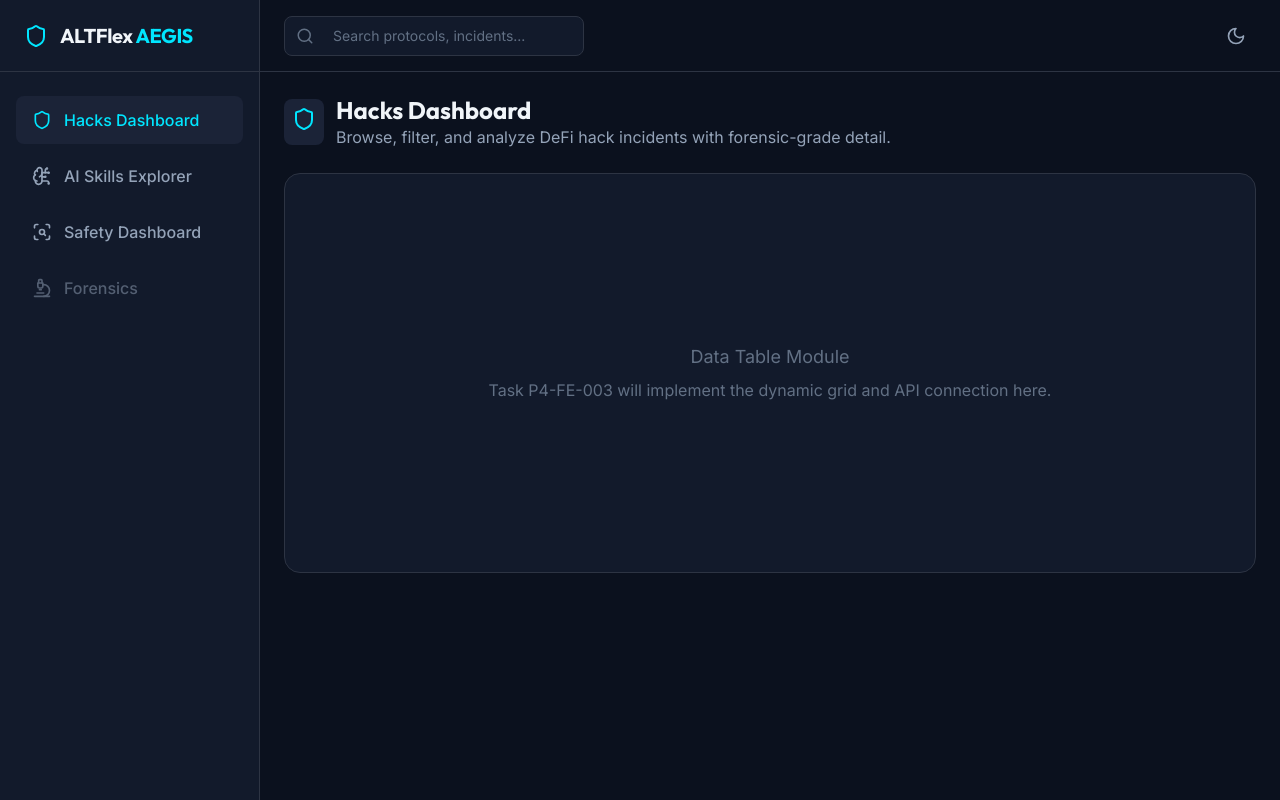
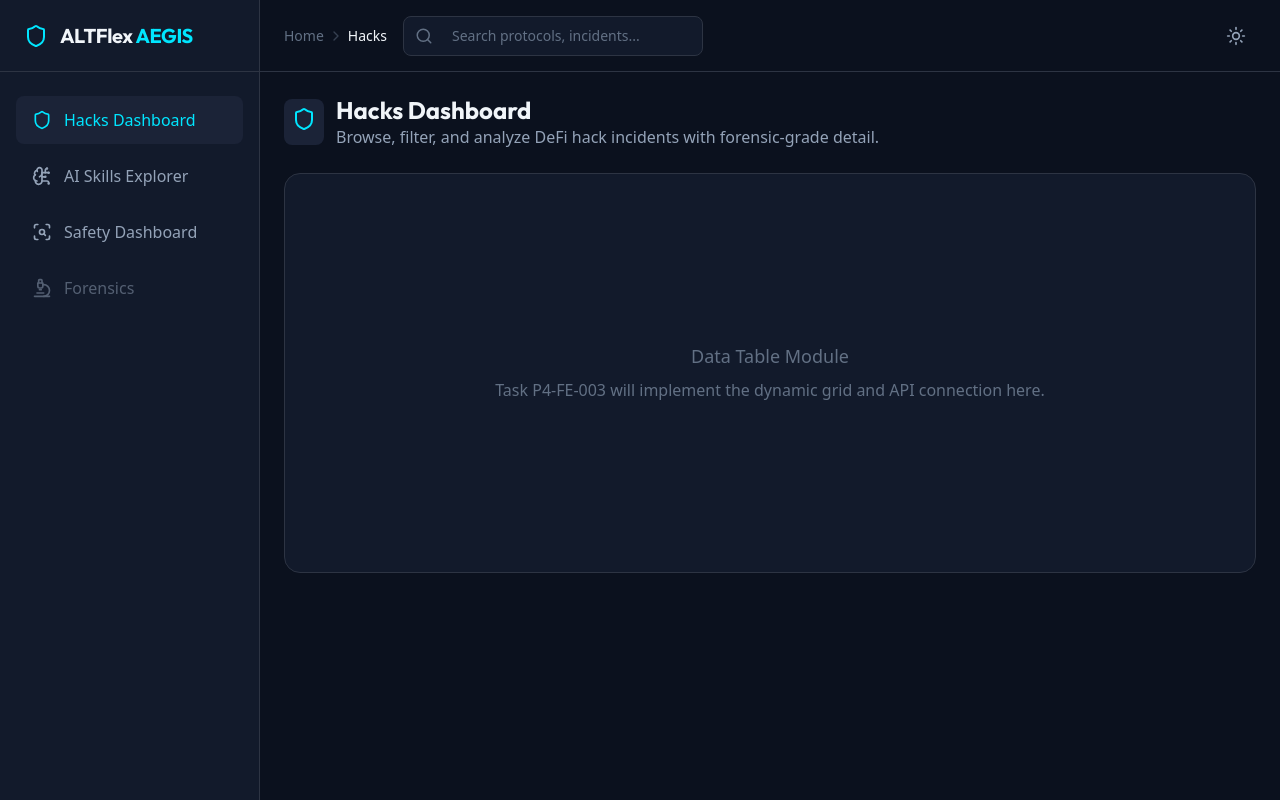
Before and after one commit to Artificial-Ledger-Technology/ALT-Flex, a Next.js app in the folder apps/web/: page /hacks in a window 1280 px wide. Built offline with nearby package versions, Linux system fonts and the light colour scheme.

Commit message:
✨ feat(web): implement layout shell and responsive sidebar (P4-FE-002)

```diff
--- a/apps/web/src/app/layout.tsx
+++ b/apps/web/src/app/layout.tsx
@@ -1,6 +1,7 @@
 import type { Metadata } from 'next';
 import { Inter, Outfit } from 'next/font/google';
 import '../styles/globals.css';
+import { ThemeProvider } from '@/components/providers/ThemeProvider';
 
 const inter = Inter({
   subsets: ['latin'],
@@ -26,8 +27,17 @@ export default function RootLayout({
   children: React.ReactNode;
 }>) {
   return (
-    <html lang="en" className={`${inter.variable} ${outfit.variable}`} suppressHydrationWarning>
-      <body>{children}</body>
+    <html lang="en" suppressHydrationWarning>
+      <body className={`${inter.variable} ${outfit.variable}`}>
+        <ThemeProvider
+          attribute="data-theme"
+          defaultTheme="dark"
+          enableSystem={false}
+          disableTransitionOnChange
+        >
+          {children}
+        </ThemeProvider>
+      </body>
     </html>
   );
 }
--- /dev/null
+++ b/apps/web/src/components/layout/Breadcrumbs.tsx
@@ -0,0 +1,53 @@
+'use client';
+
+import Link from 'next/link';
+import { usePathname } from 'next/navigation';
+import { ChevronRight } from 'lucide-react';
+import React from 'react';
+
+export function Breadcrumbs(): React.ReactNode {
+  const pathname = usePathname();
+
+  if (pathname === '/') return null;
+
+  const pathSegments = pathname.split('/').filter((segment: string) => segment !== '');
+
+  const formatSegment = (segment: string) => {
+    return segment
+      .replace(/-/g, ' ')
+      .replace(/\b\w/g, (char) => char.toUpperCase());
+  };
+
+  return (
+    <nav aria-label="Breadcrumb" className="flex items-center text-sm" style={{ display: 'flex', alignItems: 'center', fontSize: 'var(--font-size-sm)', color: 'var(--text-muted)' }}>
+      <ol style={{ display: 'flex', alignItems: 'center', margin: 0, padding: 0, listStyle: 'none' }}>
+        <li>
+          <Link href="/" style={{ color: 'var(--text-muted)' }} className="hover:text-primary transition-colors">
+            Home
+          </Link>
+        </li>
+        {pathSegments.map((segment: string, index: number) => {
+          const isLast = index === pathSegments.length - 1;
+          const href = `/${pathSegments.slice(0, index + 1).join('/')}`;
+
+          return (
+            <React.Fragment key={segment}>
+              <ChevronRight size={16} style={{ margin: '0 var(--space-1)', opacity: 0.5 }} />
+              <li>
+                {isLast ? (
+                  <span style={{ color: 'var(--text-primary)', fontWeight: 500 }} aria-current="page">
+                    {formatSegment(segment)}
+                  </span>
+                ) : (
+                  <Link href={href} style={{ color: 'var(--text-muted)' }} className="hover:text-primary transition-colors">
+                    {formatSegment(segment)}
+                  </Link>
+                )}
+              </li>
+            </React.Fragment>
+          );
+        })}
+      </ol>
+    </nav>
+  );
+}
--- a/apps/web/src/components/layout/Header.tsx
+++ b/apps/web/src/components/layout/Header.tsx
@@ -1,6 +1,9 @@
 'use client';
 
-import { Menu, Search, Moon } from 'lucide-react';
+import { Menu, Search, Moon, Sun } from 'lucide-react';
+import { useTheme } from 'next-themes';
+import { Breadcrumbs } from './Breadcrumbs';
+import { useEffect, useState } from 'react';
 import styles from './Header.module.css';
 
 interface HeaderProps {
@@ -8,6 +11,14 @@ interface HeaderProps {
 }
 
 export function Header({ onMenuClick }: HeaderProps): React.ReactNode {
+  const { theme, setTheme } = useTheme();
+  const [mounted, setMounted] = useState(false);
+
+  // Avoid hydration mismatch by only rendering theme toggle after mount
+  useEffect(() => {
+    setMounted(true);
+  }, []);
+
   return (
     <header className={styles.header}>
       <div className={styles.leftSection}>
@@ -18,6 +29,10 @@ export function Header({ onMenuClick }: HeaderProps): React.ReactNode {
         >
           <Menu />
         </button>
+
+        <div style={{ display: 'flex', alignItems: 'center', gap: 'var(--space-4)' }}>
+          <Breadcrumbs />
+        </div>
 
         <div className={styles.searchContainer}>
           <Search className={styles.searchIcon} />
@@ -30,13 +45,16 @@ export function Header({ onMenuClick }: HeaderProps): React.ReactNode {
       </div>
 
       <div className={styles.rightSection}>
-        <button
-          className={styles.iconBtn}
-          aria-label="Toggle dark mode"
-          title="Dark mode is default for AEGIS v3.0"
-        >
-          <Moon size={20} />
-        </button>
+        {mounted && (
+          <button
+            className={styles.iconBtn}
+            aria-label="Toggle theme"
+            title="Toggle light/dark theme"
+            onClick={() => setTheme(theme === 'dark' ? 'light' : 'dark')}
+          >
+            {theme === 'dark' ? <Sun size={20} /> : <Moon size={20} />}
+          </button>
+        )}
       </div>
     </header>
   );
--- a/apps/web/src/components/layout/Sidebar.module.css
+++ b/apps/web/src/components/layout/Sidebar.module.css
@@ -27,6 +27,9 @@
   font-size: var(--font-size-xl);
   color: var(--text-primary);
   letter-spacing: -0.02em;
+  white-space: nowrap;
+  overflow: hidden;
+  text-overflow: ellipsis;
 }
 
 .logoAccent {
@@ -51,11 +54,14 @@
   color: var(--text-secondary);
   font-weight: 500;
   transition: all var(--duration-fast) var(--ease-out);
+  white-space: nowrap;
+  overflow: hidden;
 }
 
-.navLink:hover {
+.navLink:hover, .navLink:focus-visible {
   background-color: var(--bg-hover);
   color: var(--text-primary);
+  outline: none;
 }
 
 .navLinkActive {
@@ -79,10 +85,32 @@
   flex-shrink: 0;
 }
 
-@media (max-width: 1024px) {
+@media (min-width: 768px) and (max-width: 1024px) {
+  .sidebar {
+    width: 72px; /* Icon-only mode */
+  }
+
+  .logoText,
+  .navLink span {
+    display: none;
+  }
+
+  .navLink {
+    justify-content: center;
+    padding: var(--space-3);
+  }
+
+  .logoContainer {
+    justify-content: center;
+    padding: var(--space-6) 0;
+  }
+}
+
+@media (max-width: 767px) {
   .sidebar {
     position: fixed;
     transform: translateX(-100%);
+    width: 260px;
   }
 
   .sidebarOpen {
--- a/apps/web/src/components/layout/Sidebar.tsx
+++ b/apps/web/src/components/layout/Sidebar.tsx
@@ -71,8 +71,10 @@ export function Sidebar({ isOpen = false, onClose }: SidebarProps): React.ReactN
                   key={item.name}
                   className={`${styles.navLink} ${styles.navLinkDisabled}`}
                   title="Coming Soon"
+                  aria-disabled="true"
+                  tabIndex={-1}
                 >
-                  <Icon className={styles.navIcon} />
+                  <Icon className={styles.navIcon} aria-hidden="true" />
                   <span>{item.name}</span>
                 </div>
               );
@@ -84,8 +86,9 @@ export function Sidebar({ isOpen = false, onClose }: SidebarProps): React.ReactN
                 href={item.href}
                 className={`${styles.navLink} ${isActive ? styles.navLinkActive : ''}`}
                 onClick={onClose ? () => onClose() : () => {}}
+                aria-current={isActive ? 'page' : undefined}
               >
-                <Icon className={styles.navIcon} />
+                <Icon className={styles.navIcon} aria-hidden="true" />
                 <span>{item.name}</span>
               </Link>
             );
--- /dev/null
+++ b/apps/web/src/components/providers/ThemeProvider.tsx
@@ -0,0 +1,8 @@
+'use client';
+
+import * as React from 'react';
+import { ThemeProvider as NextThemesProvider, type ThemeProviderProps } from 'next-themes';
+
+export function ThemeProvider({ children, ...props }: ThemeProviderProps) {
+  return <NextThemesProvider {...props}>{children}</NextThemesProvider>;
+}
```
Also changed, not shown: apps/web/package.json (+5 -4 lines), apps/web/src/app/(dashboard)/loading.tsx (added, +18 -0 lines), 1 other file (tests, documents, lock files or other folders).
